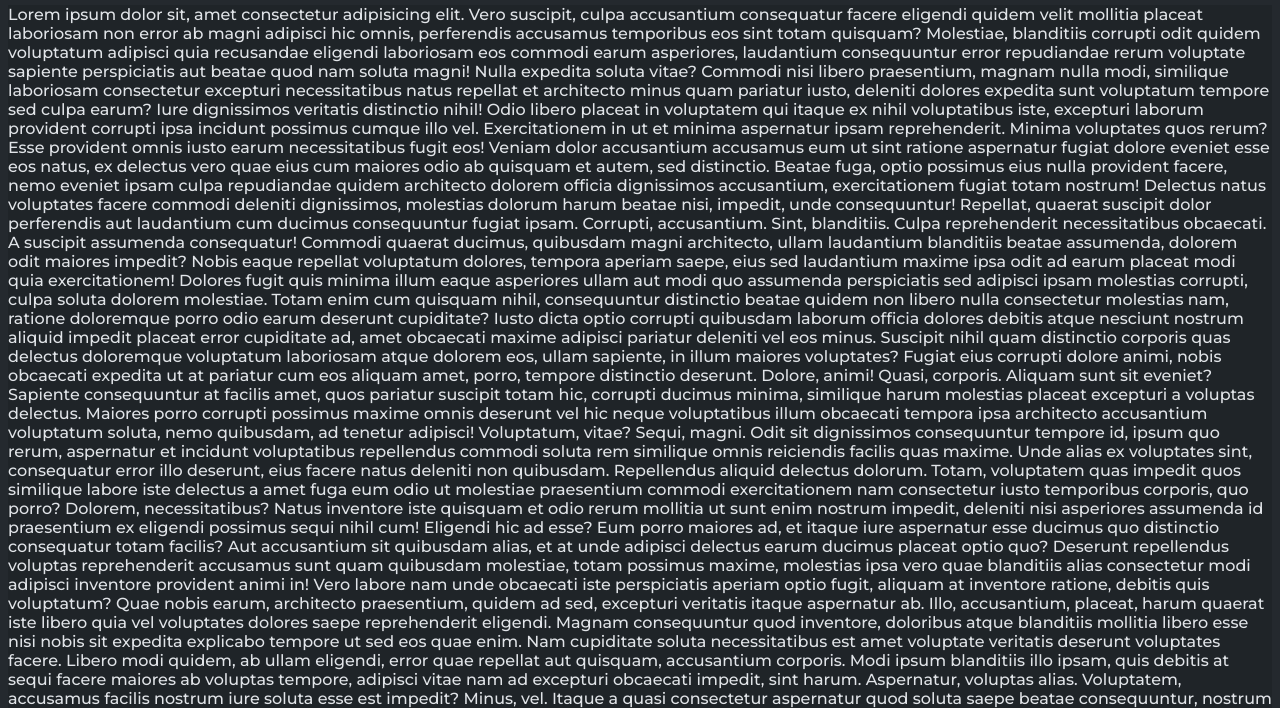
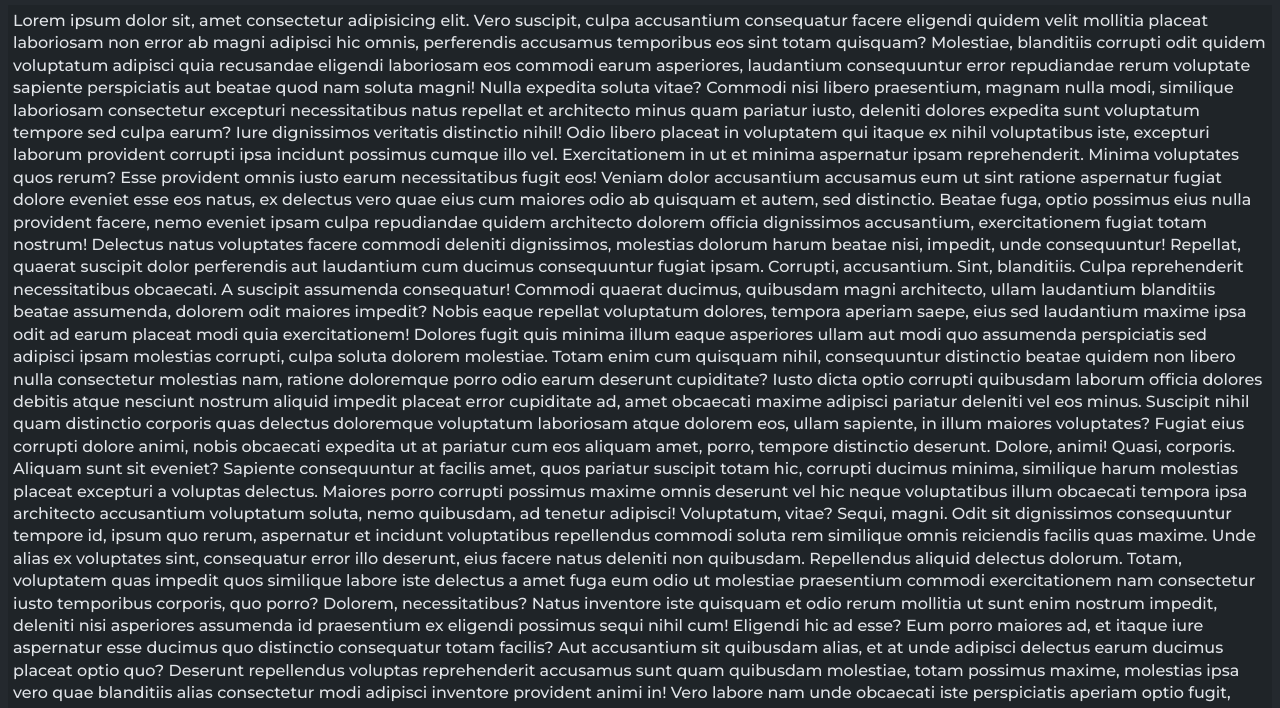
Before and after one commit to michael-burke4/michael-burke4.github.io, a plain HTML site: page index.html in a window 1280 px wide. Shown: the part 74-782 px from the top of the page. Drawn offline with Linux system fonts and the light colour scheme.

Commit message:
adjusted line height

```diff
--- a/style.css
+++ b/style.css
@@ -62,4 +62,6 @@ body{
     margin-top:1rem;
     color:#E1E4E8;
     font-family: 'Montserrat', sans-serif;
+    padding:5px;
+    line-height:1.4rem;
 }
```
